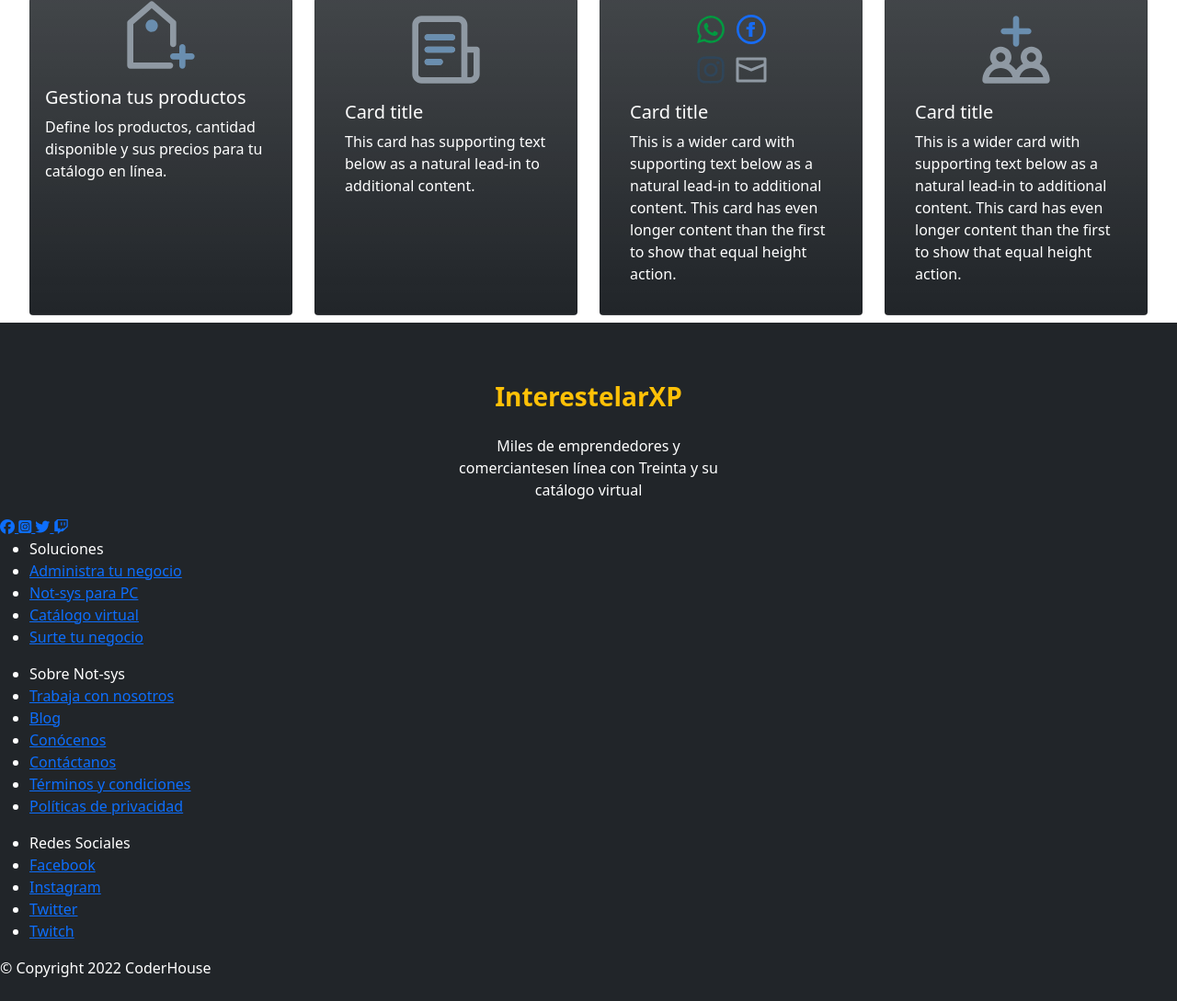
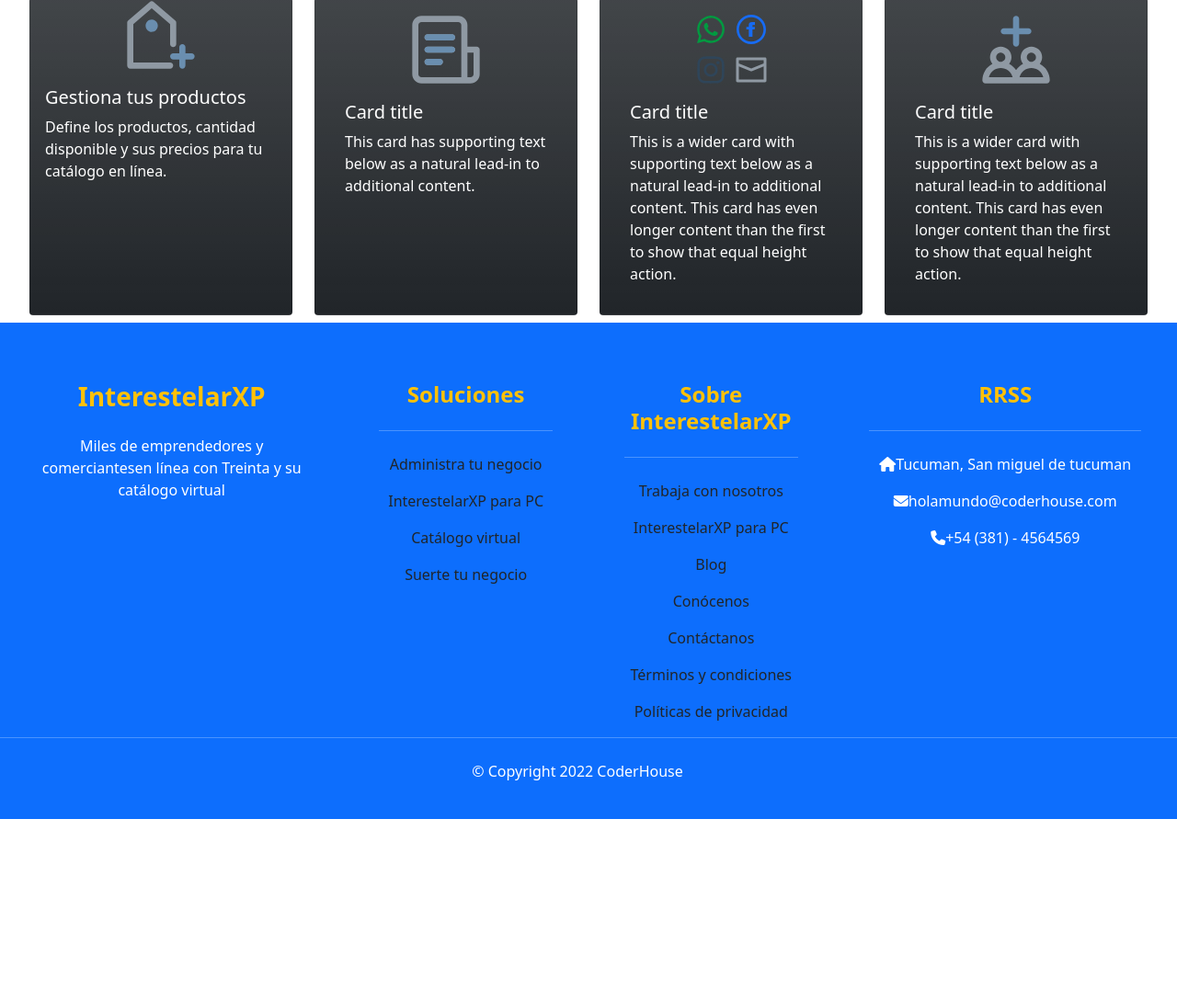
Before and after one commit to francobertinatti/Proyecto_Final_Bootstrap_Coderhouse, a plain HTML site: page index.html in a window 1280 px wide. Shown: the part 796-1885 px from the top of the page at 92% size. After the commit the page ends 1687 px from the top, so only its background shows below. Drawn offline with nearby package versions, Linux system fonts and the light colour scheme.

Commit message:
terminando footer

```diff
--- a/index.html
+++ b/index.html
@@ -144,108 +144,62 @@
             </div>
         </div>
     </main>
-    <footer class="bg-dark text-white pt-5 pb-4">
-        <div class="container-fluid text-center">
+    <footer class="container-fluid bg-primary text-white text-center pt-5 pb-4">
             <div class="row text-center">
                 <div class="col-md-3 col-lg-3 col-xl-3 mx-auto mt-3">
                     <h3 class="mb-4 fw-bold text-warning">InterestelarXP</h3>
                     <p>	Miles de emprendedores y comerciantes<span>en línea con Treinta y su catálogo virtual</span></p>
                 </div>
 
+                <div class="col-md-2 col-lg-2 col-xl-2 mx-auto mt-3">
+                    <h4 class="mb-4 fw-bold text-warning">Soluciones</h4>
+                    <hr class="mb-4">
+                    <p><a href="#" class="text-dark" style="text-decoration:none">Administra tu negocio</a></p>
+                    <p><a href="#" class="text-dark" style="text-decoration:none">InterestelarXP para PC</a></p>
+                    <p><a href="#" class="text-dark" style="text-decoration:none">Catálogo virtual</a></p>
+                    <p><a href="#" class="text-dark" style="text-decoration:none">Suerte tu negocio</a></p>
+                </div>
+
+                <div class="col-md-2 col-lg-2 col-xl-2 mx-auto mt-3">
+                    <h4 class="mb-4 fw-bold text-warning">Sobre InterestelarXP</h4>
+                    <hr class="mb-4">
+                    <p><a href="#" class="text-dark" style="text-decoration:none">Trabaja con nosotros</a></p>
+                    <p><a href="#" class="text-dark" style="text-decoration:none">InterestelarXP para PC</a></p>
+                    <p><a href="#" class="text-dark" style="text-decoration:none">Blog</a></p>
+                    <p><a href="#" class="text-dark" style="text-decoration:none">Conócenos</a></p>
+                    <p><a href="#" class="text-dark" style="text-decoration:none">Contáctanos</a></p>
+                    <p><a href="#" class="text-dark" style="text-decoration:none">Términos y condiciones</a></p>
+                    <p><a href="#" class="text-dark" style="text-decoration:none">Políticas de privacidad</a></p>
+                </div>
+
+                <div class="col-md-4 col-lg-3 col-xl-3 mx-auto mt-3">
+                    <h4 class="mb-4 fw-bold text-warning">RRSS</h4>
+                    <hr class="mb-4">
+                    <p>
+                        <li class="fas fa-home mr-3"></li>Tucuman, San miguel de tucuman
+                    </p>
+                    <p>
+                        <li class="fas fa-envelope mr-3"> </li>holamundo@coderhouse.com
+                    </p>
+                    <p>
+                        <li class="fas fa-phone mr-3"></li>+54 (381) - 4564569
+                    </p>
+                </div>
+
+                <hr class="mb-4">
+                <div class="row d-flex justify-content-center">
+                    <p>
+                        © Copyright 2022 CoderHouse
+                        <a href="#" style="text-decoration:none;">
+
+                        </a>
+                    </p>
+
+                </div>
 
             </div>
 
-        </div>
 
-
-
-
-        <div class="topbar">
-            <div class="rrss">
-                <a href="#">
-                    <i class="fa-brands fa-facebook"></i>
-                </a>
-                <a href="#">
-                    <i class="fa-brands fa-square-instagram"></i>
-                </a>
-                <a href="#">
-                    <i class="fa-brands fa-twitter"></i>
-                </a>
-                <a href="#">
-                    <i class="fa-brands fa-twitch"></i>
-                </a>
-            </div>
-        </div>
-        <div class="sitemap">
-            <div class="col">
-                <ul>
-                    <!-- Se agregan categorias a modo de ejemplo -->
-                    <li>
-                        <span>Soluciones</span>
-                    </li>
-                    <li>
-                        <a href="#">Administra tu negocio</a>
-                    </li>
-                    <li>
-                        <a href="#">Not-sys para PC</a>
-                    </li>
-                    <li>
-                        <a href="#">Catálogo virtual</a>
-                    </li>
-                    <li>
-                        <a href="#">Surte tu negocio</a>
-                    </li>
-                </ul>
-            </div>
-            <div class="col">
-                <ul>
-                    <!-- Se agregan categorias a modo de ejemplo -->
-                    <li>
-                        <span>Sobre Not-sys</span>
-                    </li>
-                    <li>
-                        <a href="./pages/registrarse.html">Trabaja con nosotros</a>
-                    </li>
-                    <li>
-                        <a href="./pages/blog.html">Blog</a>
-                    </li>
-                    <li>
-                        <a href="./pages/nosotros.html">Conócenos</a>
-                    </li>
-                    <li>
-                        <a href="./pages/contacto.html">Contáctanos</a>
-                    </li>
-                    <li>
-                        <a href="#">Términos y condiciones</a>
-                    </li>
-                    <li>
-                        <a href="#">Políticas de privacidad</a>
-                    </li>
-                </ul>
-            </div>
-            <div class="col">
-                <ul>
-                    <li>
-                        <span>Redes Sociales</span>
-                    </li>
-                    <li>
-                        <a href="#">Facebook</a>
-                    </li>
-                    <li>
-                        <a href="#">Instagram</a>
-                    </li>
-                    <li>
-                        <a href="#">Twitter</a>
-                    </li>
-                    <li>
-                        <a href="#">Twitch</a>
-                    </li>
-                </ul>
-            </div>
-        </div>
-        <div>
-            © Copyright 2022 CoderHouse
-        </div>
     </footer>
     <!-- Bootstrap Bundle with Popper -->
     <script src="https://cdn.jsdelivr.net/npm/bootstrap@5.1.3/dist/js/bootstrap.bundle.min.js" integrity="sha384-ka7Sk0Gln4gmtz2MlQnikT1wXgYsOg+OMhuP+IlRH9sENBO0LRn5q+8nbTov4+1p" crossorigin="anonymous"></script>
```
